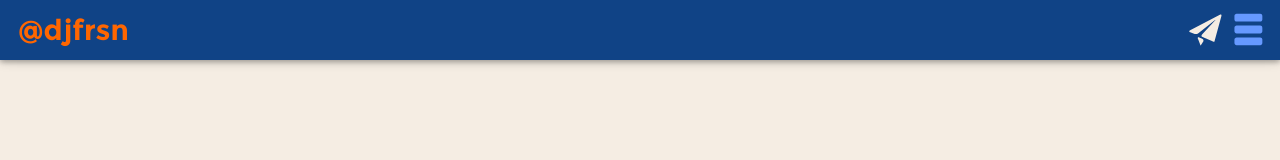
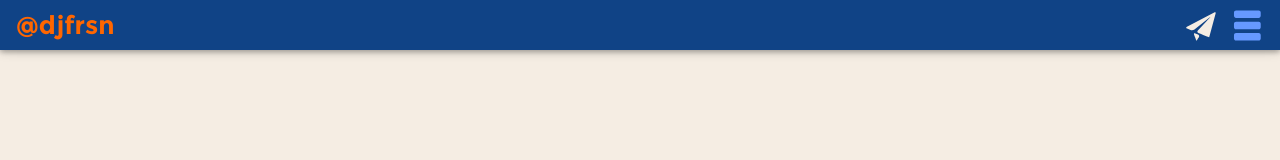
Before and after one commit to djfrsn/dj, a plain HTML site: page index.html in a window 1280 px wide. Drawn offline with Linux system fonts and the light colour scheme; files that its build step writes are made by us from their sources.

Commit message:
Navbar: update

```diff
--- a/index.html
+++ b/index.html
@@ -62,11 +62,11 @@
             <div class='navbar-header pull-right'>
             <div class="svg__container one">
                 <a id='paper-plane_a nav-expander' class='paper-plane_a nav-expander fixed' href='mailto:dj@dennisjefferson.com'>
-                   <svg xmlns="http://www.w3.org/2000/svg" xmlns:xlink="http://www.w3.org/1999/xlink" enable-background="new 0 0 32 32" width='36px' height='36px' id="Layer_1" class='psvg' version="1.1" viewBox="0 0 32 32" xml:space="preserve"><g><g><path d="M1.911 16.179c-1.084 0.568-1.039 1.4 0.1 1.852l3.364 1.331c1.137 0.4 2.9 0.2 3.821-0.55 L23.806 7.289c0.961-0.757 1.064-0.645 0.2 0.249L12.483 19.902c-0.837 0.892-0.59 2 0.6 2.425l0.394 0.2 c1.14 0.4 3 1.2 4.1 1.642l3.732 1.521c1.133 0.5 2.1 0.8 2.1 0.849c0.001 0 0 0 0 0 s0.273-0.962 0.594-2.141l5.688-20.908c0.321-1.18-0.302-1.681-1.385-1.113L1.911 16.179z" class="paper-plane one"/></g><g><path d="M11.146 29.864c-0.067 0.2 2.301-3.429 2.301-3.429c0.669-1.022 0.29-2.241-0.842-2.703l-2.582-1.058 c-1.132-0.463-1.674 0.08-1.205 1.212C8.818 23.9 11.2 29.7 11.1 29.864z" class="paper-plane two"/></g></g></svg>
+                   <svg xmlns="http://www.w3.org/2000/svg" xmlns:xlink="http://www.w3.org/1999/xlink" enable-background="new 0 0 32 32" width='33px' height='33px' id="Layer_1" class='psvg' version="1.1" viewBox="0 0 32 32" xml:space="preserve"><g><g><path d="M1.911 16.179c-1.084 0.568-1.039 1.4 0.1 1.852l3.364 1.331c1.137 0.4 2.9 0.2 3.821-0.55 L23.806 7.289c0.961-0.757 1.064-0.645 0.2 0.249L12.483 19.902c-0.837 0.892-0.59 2 0.6 2.425l0.394 0.2 c1.14 0.4 3 1.2 4.1 1.642l3.732 1.521c1.133 0.5 2.1 0.8 2.1 0.849c0.001 0 0 0 0 0 s0.273-0.962 0.594-2.141l5.688-20.908c0.321-1.18-0.302-1.681-1.385-1.113L1.911 16.179z" class="paper-plane one"/></g><g><path d="M11.146 29.864c-0.067 0.2 2.301-3.429 2.301-3.429c0.669-1.022 0.29-2.241-0.842-2.703l-2.582-1.058 c-1.132-0.463-1.674 0.08-1.205 1.212C8.818 23.9 11.2 29.7 11.1 29.864z" class="paper-plane two"/></g></g></svg>
                 </a></div>
                 <div class="svg__container two">
                 <a id='nav-expander' class='three-bars_a nav-expander fixed'>
-                    <svg xmlns="http://www.w3.org/2000/svg" xmlns:xlink="http://www.w3.org/1999/xlink" enable-background="new 0 0 32 32"  width='49px' height='49px' id="Layer_1" version="1.1" viewBox="0 0 32 32" xml:space="preserve"><g><path d="M25.695 9.43c0 0.771-0.631 1.401-1.402 1.401H8.875c-0.771 0-1.402-0.63-1.402-1.401V7.152 c0-0.771 0.631-1.402 1.402-1.402h15.418c0.771 0 1.4 0.6 1.4 1.402V9.43z" class="three-bars"/><path d="M25.695 24.848c0 0.771-0.631 1.402-1.402 1.402H8.875c-0.771 0-1.402-0.631-1.402-1.402V22.57 c0-0.771 0.631-1.401 1.402-1.401h15.418c0.771 0 1.4 0.6 1.4 1.401V24.848z" class="three-bars"/><path d="M25.695 17.139c0 0.771-0.631 1.402-1.402 1.402H8.875c-0.771 0-1.402-0.631-1.402-1.402v-2.277 c0-0.771 0.631-1.402 1.402-1.402h15.418c0.771 0 1.4 0.6 1.4 1.402V17.139z" class="three-bars"/></g></svg>
+                    <svg xmlns="http://www.w3.org/2000/svg" xmlns:xlink="http://www.w3.org/1999/xlink" enable-background="new 0 0 32 32"  width='47px' height='47px' id="Layer_1" version="1.1" viewBox="0 0 32 32" xml:space="preserve"><g><path d="M25.695 9.43c0 0.771-0.631 1.401-1.402 1.401H8.875c-0.771 0-1.402-0.63-1.402-1.401V7.152 c0-0.771 0.631-1.402 1.402-1.402h15.418c0.771 0 1.4 0.6 1.4 1.402V9.43z" class="three-bars"/><path d="M25.695 24.848c0 0.771-0.631 1.402-1.402 1.402H8.875c-0.771 0-1.402-0.631-1.402-1.402V22.57 c0-0.771 0.631-1.401 1.402-1.401h15.418c0.771 0 1.4 0.6 1.4 1.401V24.848z" class="three-bars"/><path d="M25.695 17.139c0 0.771-0.631 1.402-1.402 1.402H8.875c-0.771 0-1.402-0.631-1.402-1.402v-2.277 c0-0.771 0.631-1.402 1.402-1.402h15.418c0.771 0 1.4 0.6 1.4 1.402V17.139z" class="three-bars"/></g></svg>
                 </a></div>
             </div>
         </div>
--- a/styles/_page_sections/_navbar.scss
+++ b/styles/_page_sections/_navbar.scss
@@ -12,7 +12,7 @@
   @include rem(font-size, 16px);
   background: themeColor(four);
   border: none;
-  min-height: 60px;
+  min-height: 50px;
 }
 
 @media (min-width: 768px) {
@@ -23,13 +23,13 @@
 */
 #brand
 {
-  padding: em(12) 0 0 em(5);
-  font-size: em(35);
+  padding: em(10) 0 0 em(5);
+  font-size: em(32);
   transition: color 0.5s ease;
   @include respond-to(sxs)
   {
-    font-size: em(36);
-    padding: em(11) 0 0 em(10);
+    font-size: em(32);
+    padding: em(10) 0 0 em(10);
   }
 }
 
@@ -86,23 +86,14 @@ a.navbar-brand:hover
 }
 .svg__container.one
 {
-  margin: em(16) em(75) 0 0;
+  margin: em(12) em(80) 0 0;
   width: em(39);
-  @include respond-to(xs)
-  {
-    margin: em(15) em(70) 0 0;
-    width: em(45);
-  }
 }
 
 .svg__container.two
 {
-  margin: em(6) em(15) 0 0;
+  margin: em(3) em(20) 0 0;
   width: em(52);
-  @include respond-to(xs)
-  {
-    margin: em(6) em(20) 0 0;
-  }
 }
 
 /* .paper-plane
```
Also changed, not shown: styles/paint.css.
